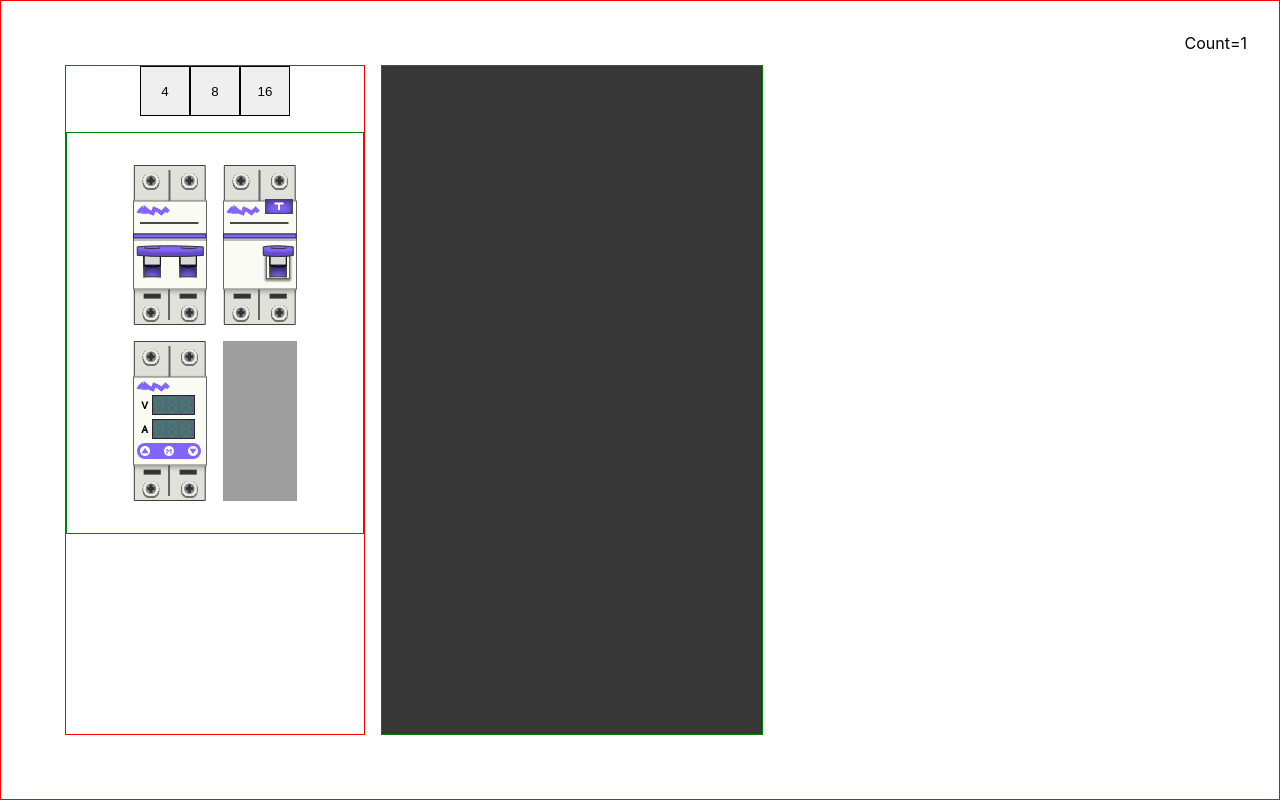
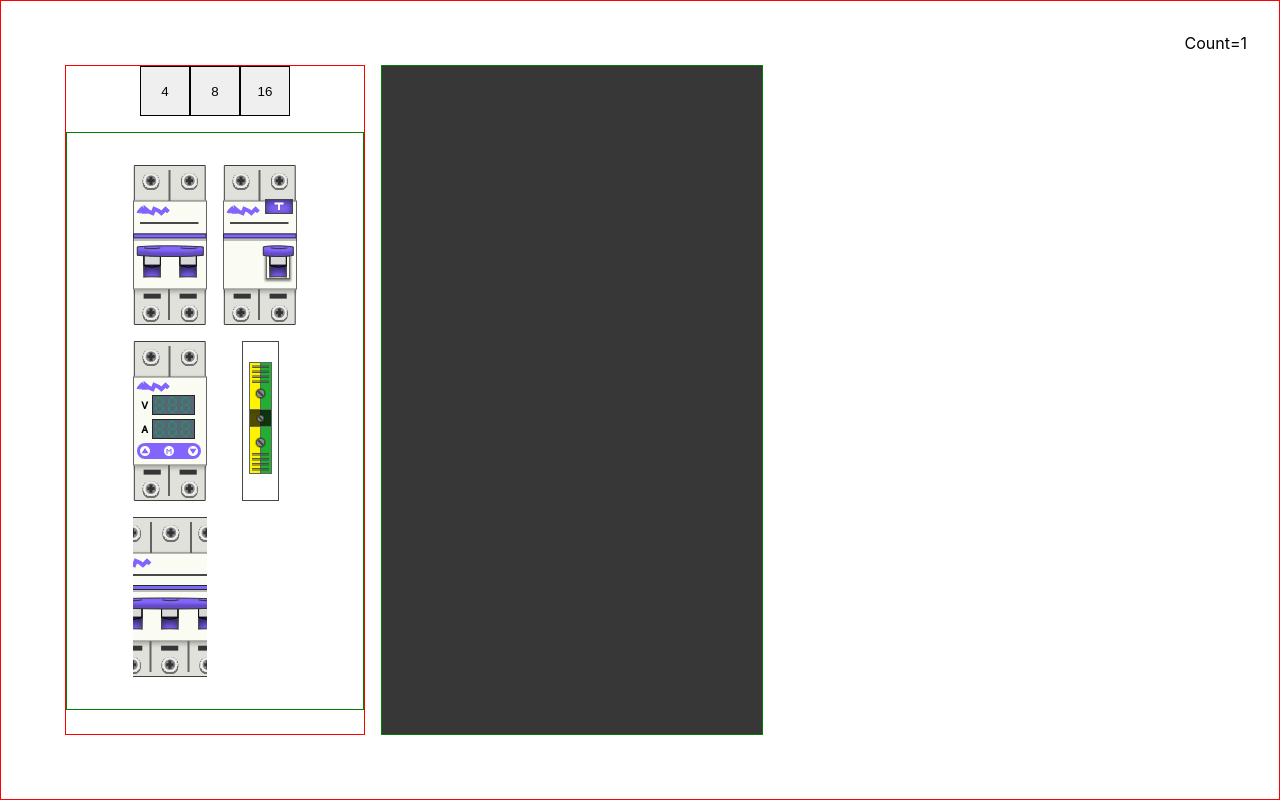
Before and after one commit to rafael-arrieta/tableros-electricos, a React (Create React App) app: page / in a window 1280 px wide. Built offline with nearby package versions, Linux system fonts and the light colour scheme; grey boxes are pictures that could not be loaded.

Commit message:
nuevos items

```diff
--- a/src/components/Dashboard/Dashboard.jsx
+++ b/src/components/Dashboard/Dashboard.jsx
@@ -30,7 +30,13 @@ function Dashboard() {
             id: 3,
             name: 'bornera de tierra',
             image: './assets/items/bornera.svg',
-            slots: 2
+            slots: 1
+        },
+        {
+            id: 4,
+            name: 'bornera de tierra',
+            image: './assets/items/trifasica.svg',
+            slots: 1
         }
     ]
 
--- a/src/components/ItemDropOff/ItemDropOff.jsx
+++ b/src/components/ItemDropOff/ItemDropOff.jsx
@@ -2,12 +2,8 @@ import'./ItemDropOff.css'
 
 function ItemDropOff({id,clearSlot,item}){
 
-    //let srcRoute = `./assets/item${id}.svg`
-    let dropOffItemClass =`dropoff__item`
-    //style={gridItem:"nth-child(2)"}
-
     return (
-        <div className={dropOffItemClass} >
+        <div className='dropoff__item' >
             <img className="img" src={item.image} alt=''/>
             <p>{item.name}</p>
             <button
@@ -16,7 +12,7 @@ function ItemDropOff({id,clearSlot,item}){
                     (e)=>{e.preventDefault()
                     clearSlot();
                 }}
-            >x</button>
+            >X</button>
 
         </div>
     )
```
Also changed, not shown: public/assets/items/bornera.svg (added), public/assets/items/trifasica.svg (added).
